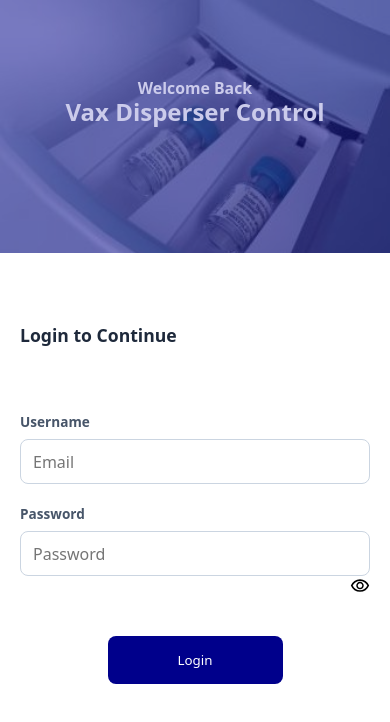
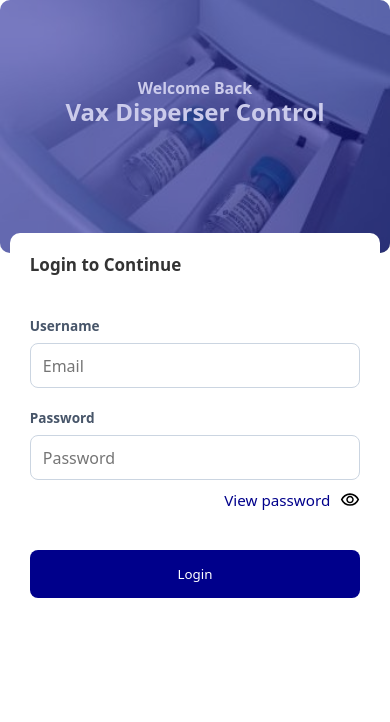
Before and after one commit to kperusi/vaccineapp, a Next.js app: page /frontend/login in a window 390 px wide. Shown: the top 722 px of the page. Built offline with nearby package versions, Linux system fonts and the light colour scheme.

Commit message:
login ui ux improvement

```diff
--- a/src/app/frontend/(auth)/login/page.js
+++ b/src/app/frontend/(auth)/login/page.js
@@ -42,10 +42,7 @@ export default function Page() {
   console.log(email);
 
   return (
-    <main
-
-      className="flex login-cx"
-    >
+    <main className="flex login-cx">
       <div className="ds-bg">
         <h2>
           <strong>Welcome Back </strong>
@@ -57,7 +54,8 @@ export default function Page() {
         <div className="flex fxd-c p-30 p-md-0  input-group gap-20 justify-c align-item-c">
           <div className="flex fxd-c w-full ">
             <h2 className="color-black"></h2>
-            <h3 className="color-grey">Login to Continue</h3>
+            <h2 className="color-grey ms-login-text">Login to Continue</h2>
+
           </div>
           <div className="flex fxd-c w-full p-t-20">
             <label>Username</label>
@@ -80,6 +78,10 @@ export default function Page() {
               required
               autoComplete="off"
             />
+            <div style={{ display: "flex",gap:'10px',paddingTop:'10px', justifyContent: "flex-end" }}>
+              <p style={{color:'darkblue'}}>
+                {visible ? "View password" : "Hide password"}
+              </p>
               <Image
                 style={{ alignSelf: "flex-end" }}
                 onClick={handlePasswordVisible}
@@ -88,17 +90,18 @@ export default function Page() {
                 height={20}
                 src={`${visible ? "/visibility_24dp_000000_FILL0_wght400_GRAD0_opsz24.svg" : "/visibility_off_24dp_000000_FILL0_wght400_GRAD0_opsz24.svg"}`}
               />
+            </div>
+
             {/* </div> */}
           </div>
 
           <button
             onClick={handleLogin}
-            className="bg-darkblue color-white outline-none border-none border-r-8 p-15 m-t-20 w-50p"
+            className="bg-darkblue color-white outline-none border-none border-r-8 p-15 m-t-20 w-full"
           >
             Login
           </button>
           <div style={{ height: "50px" }} className="p-10">
-            {" "}
             {error && <p className="color-red">{error}</p>}
           </div>
         </div>
--- a/src/app/styles/meduim.css
+++ b/src/app/styles/meduim.css
@@ -16,12 +16,18 @@
 
   .login-form {
     padding: 0 20px;
-    width: 100% !important;
+    width: 95% !important;
     height: fit-content !important;
     background-color: white;
     /* background-image: url("../../assets/images/bg-pattern-circles.svg"); */
     background-repeat: no-repeat;
     background-position: 200px 400px !important;
+    box-shadow: none !important;
+    border: none !important;
+    padding-top: 20px;
+  }
+  .ms-login-text{
+    font-size: 17px;
   }
   .ms-bg {
     display: none;
@@ -42,104 +48,89 @@
     height: 100vh;
   }
   .modal-show {
-
     width: 100%;
     left: 0 !important;
-    padding: 0 7px!important;
+    padding: 0 7px !important;
   }
   .class-modal {
-
     width: 100% !important;
   }
-  .page-header{
-
+  .page-header {
     display: none !important;
   }
-  .main-facility{
-
+  .main-facility {
     display: flex;
     justify-content: center;
     padding: 0;
   }
-  .md-facility{
-
+  .md-facility {
     width: 100% !important;
     display: flex !important;
     align-items: center;
     justify-content: center;
   }
-  .containerh{
+  .containerh {
     padding-left: 9px;
     padding-right: 9px;
     width: 100%;
   }
-  .session-list{
-
+  .session-list {
     width: 100%;
   }
-  .session-header{
+  .session-header {
     padding-top: 2px !important;
     padding-bottom: 4px !important;
-
   }
-  .session-card{
-
+  .session-card {
     padding-top: 2px !important;
     padding-bottom: 0 !important;
     width: 100% !important;
   }
-  .session-info h3{
+  .session-info h3 {
     font-size: 14px !important;
-
   }
-   .session-info p{
+  .session-info p {
     font-size: 12px !important;
-
   }
-  .status-dot{
+  .status-dot {
     width: 20px !important;
     height: 10px !important;
   }
-  .ms-create-facility{
-
+  .ms-create-facility {
     padding: 0 5px !important;
-
   }
-  .ms-wz-card{
-
+  .ms-wz-card {
     width: 100% !important;
   }
-  .wizard-content{
+  .wizard-content {
     padding: 10px !important;
   }
-  .btn-row{
-
+  .btn-row {
     padding: 0 !important;
     justify-content: space-between;
   }
-  .btn-main{
+  .btn-main {
     width: 50% !important;
   }
-  .md-back{
+  .md-back {
     width: 50%;
   }
-  .md-create-facility-title{
+  .md-create-facility-title {
     padding: 10px;
   }
-  .md-create-facility-title h2{
+  .md-create-facility-title h2 {
     font-size: 16px !important;
   }
-    .md-create-facility-title p{
+  .md-create-facility-title p {
     font-size: 13px !important;
   }
-  .md-add-admin-title{
+  .md-add-admin-title {
     font-size: 14px;
   }
-  .msg{
+  .msg {
     background-color: white;
-
   }
-  .msg p{
+  .msg p {
     padding: 10px;
     color: red;
   }
--- a/src/app/styles/mobil-small.css
+++ b/src/app/styles/mobil-small.css
@@ -1,7 +1,6 @@
 @media (max-width: 600px) {
   body {
     font-size: 16px; /* base */
-
   }
 
   p,
@@ -65,20 +64,19 @@
   .login-cx {
     width: 100%;
     padding: 0;
+    padding: 0px !important;
   }
   .login-form {
-        width: 100% !important;
+    width: 90% !important;
     height: 100vh !important;
+    left: 0 !important;
+    margin-top: -20px;
 
-        border-radius: 0px;
-
-        border: none;
     display: flex;
     flex-direction: column;
     background-position-y: 500 !important;
   }
   .ms-bg {
-
     /* background-image: url("../../assets/images/bg-sidebar-mobile.svg"); */
     background-size: 100% 200px;
     background-repeat: no-repeat;
--- a/src/app/styles/styles.css
+++ b/src/app/styles/styles.css
@@ -12,18 +12,12 @@
 @import "positions.css";
 @import "mobil-small.css";
 @import "meduim.css";
-.main-dashboard{
-
-height: 80vh;
-padding-bottom: 50px;
+.main-dashboard {
+  height: 80vh;
+  padding-bottom: 50px;
 }
 
-
-
-
-
-
-.loader-span{
+.loader-span {
   display: block;
   height: 20px;
   width: 20px;
@@ -33,19 +27,21 @@ padding-bottom: 50px;
   animation: spin 1s infinite;
 }
 
-.loader-cx{
+.loader-cx {
   display: flex;
-gap: 20px;
+  gap: 20px;
   align-items: center;
 }
 
 @keyframes spin {
-    0% { transform: rotate(0deg); }
+  0% {
+    transform: rotate(0deg);
+  }
 
-    100% { transform: rotate(360deg); }
+  100% {
+    transform: rotate(360deg);
+  }
 }
-
-
 
 .fxd-r {
   flex-direction: row;
@@ -91,27 +87,30 @@ gap: 20px;
 .login-cx {
   background-color: white;
   display: flex;
-  /* padding-right: 30px!important; */
-  /* align-items: flex-end; */
-gap: 70px;
+  padding: 10px;
+
+  align-content: center;
+  align-items: center;
+
+  /* background: url("../../../public/automated-vaccine-system-carousel.jpg"); */
 }
 .ds-bg {
-  height: 100vh;
+  height: 98vh;
   background: url("../../../public/automated-vaccine-system-carousel.jpg");
   background-repeat: no-repeat;
   background-position: 0px 70%;
   background-size: cover;
-  width: 47%;
- position: relative;
-  /* border-top-right-radius: 20px; */
+  width: 57%;
+  position: relative;
+  border-radius: 10px;
 }
-.ds-bg h2{
+.ds-bg h2 {
   position: relative;
   display: flex;
   flex-direction: column;
   /* justify-content: center; */
   align-items: center;
-  top:30%;
+  top: 30%;
   width: 100%;
   background-color: transparent;
   color: rgb(203, 203, 235);
@@ -121,24 +120,30 @@ gap: 70px;
 
   /* border: solid; */
 }
-.ds-bg::after{
-  content: '';
+.ds-bg::after {
+  content: "";
   position: absolute;
   background-color: darkblue;
   width: 100%;
   height: 100%;
   opacity: 0.5;
   top: 0;
+  border-radius: 10px;
 }
 .login-form {
-  height: 94vh;
+  height: 90vh;
   width: 41%;
-
+  position: relative;
+  left: -70px;
+  z-index: 1000;
   background-color: white;
   /* background-image: url("../../assets/images/bg-pattern-circles.svg"); */
   background-repeat: no-repeat;
   background-position: 150px 300px;
   background-size: 100%;
+  border-radius: 10px;
+  border: solid darkblue 1px;
+  box-shadow: 1px 2px 15px 0px darkblue;
 }
 .login-form input {
   /* background-color: #bdcdf8 !important; */
@@ -305,7 +310,14 @@ gap: 70px;
   width: 100%;
   height: 100%;
   /* background-color: black; */
-  background: linear-gradient(110deg, #e6e3e3 0%, #e6e3e3 40%, #fcfafa 50%, #e6e3e3 60%, #e6e3e3 100%);
+  background: linear-gradient(
+    110deg,
+    #e6e3e3 0%,
+    #e6e3e3 40%,
+    #fcfafa 50%,
+    #e6e3e3 60%,
+    #e6e3e3 100%
+  );
   animation: shimmer 2s infinite;
 }
 
@@ -398,7 +410,6 @@ p {
   max-width: 1200px; /* Increased for dashboard feel */
   margin: 0 auto;
   padding: 0 15px;
-
 }
 .page-header {
   display: flex;
@@ -848,11 +859,11 @@ select {
   padding: 1px 5px;
   height: 40px;
   width: 40px;
-  border-radius:50%;
+  border-radius: 50%;
   color: white;
   vertical-align: middle;
   text-align: center;
- padding: 8px;
+  padding: 8px;
 }
 
 /* Grid Layout */
@@ -1341,7 +1352,6 @@ select {
 
 /* ////////////////////////////////////////////////////////////////////////////////////////////////////// */
 
-
 @media (max-width: 1024px) {
   /* small laptop */
 
@@ -1350,7 +1360,6 @@ select {
     background-repeat: no-repeat;
     background-position: 0px 50%;
     background-size: 50%;
-
   }
   .login-form {
     height: 94vh;
```
Lines whose indentation alone changed are shown as unchanged.
